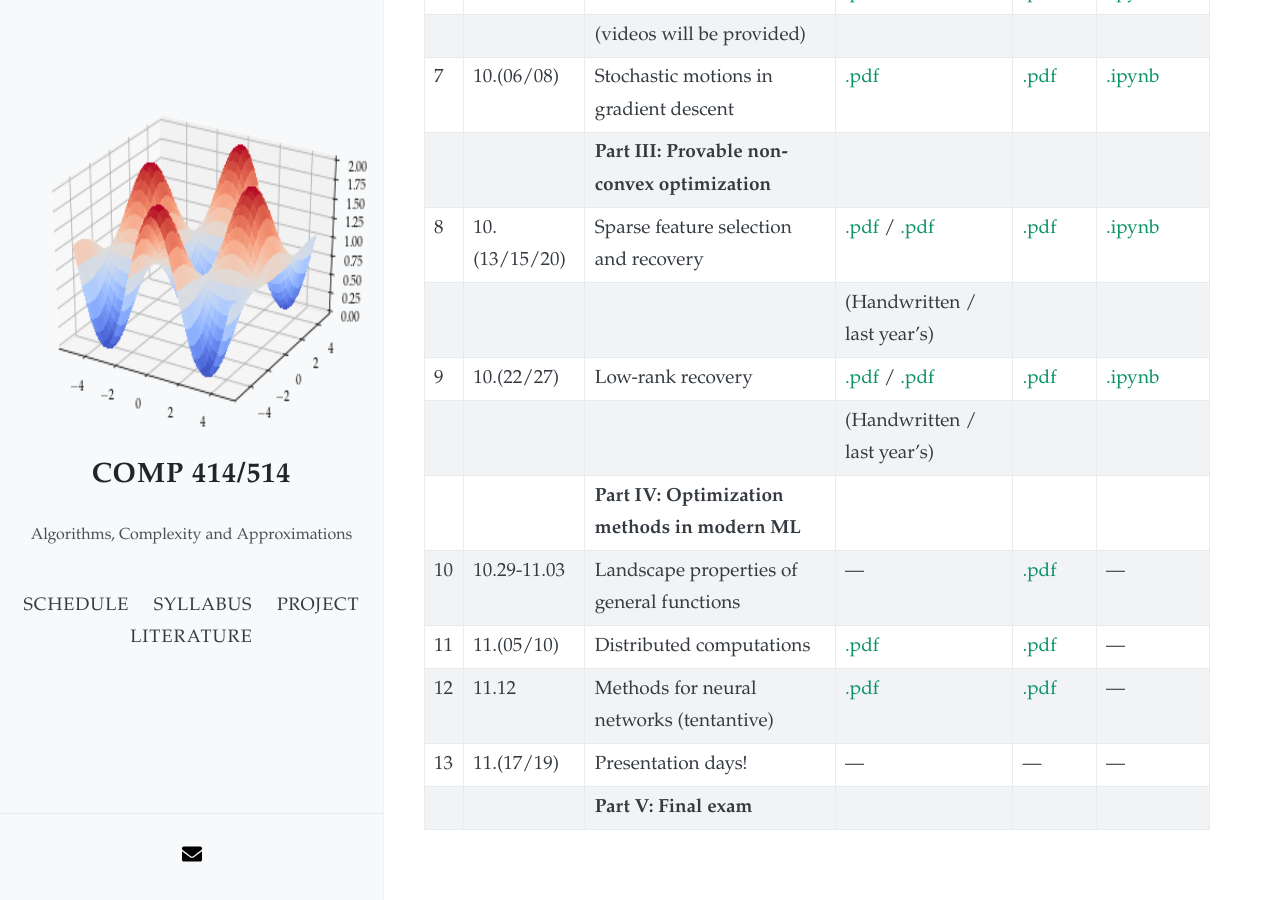
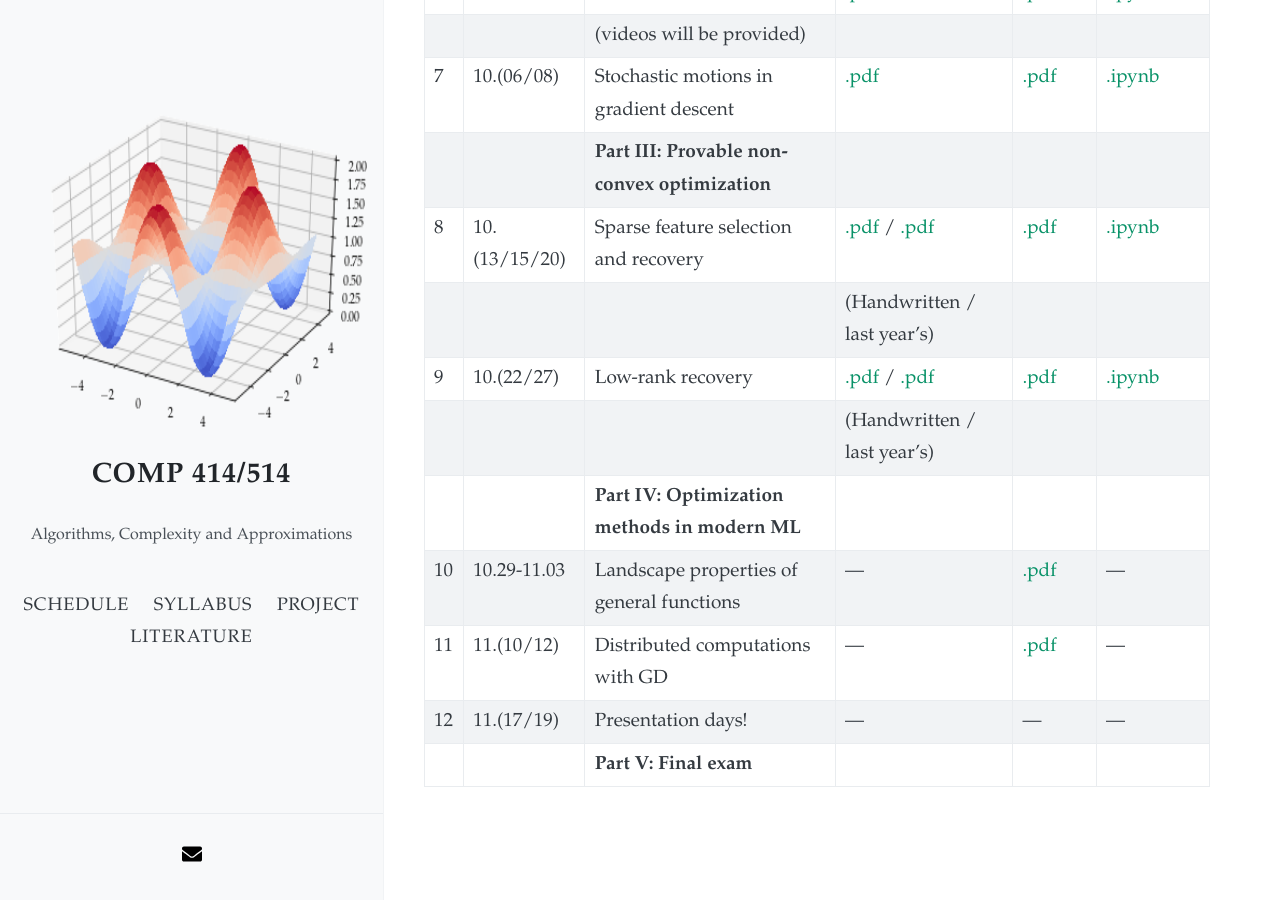
Before and after one commit to akyrillidis/comp414-514, a Jekyll site: the page built from schedule.md, in a window 1280 px wide and 900 px high, scrolled down 721 px. Built offline with Jekyll 4.4.1, drawn with Linux system fonts in a browser that asks for light colours; nearby versions of some CDN libraries; after the commit the page ends 1578 px from its top, so only the background shows below that.

Commit message:
Update schedule.md

```diff
--- a/schedule.md
+++ b/schedule.md
@@ -26,9 +26,8 @@ layout: default
 |  |  | | (Handwritten / last year's) |  | |
 | | | **Part IV: Optimization methods in modern ML** | | | |
 | 10 | 10.29-11.03 | Landscape properties of general functions | ---  | [.pdf](/schedule/images/Lecture 10.pdf) | --- |
-| 11 | 11.(05/10) | Distributed computations | [.pdf]()  | [.pdf]() | --- |
-| 12 | 11.12 | Methods for neural networks (tentantive) | [.pdf]()  | [.pdf]() | --- |
-| 13 | 11.(17/19) | Presentation days!  | ---  | ---  | --- |
+| 11 | 11.(10/12) | Distributed computations with GD | --- | [.pdf](/schedule/images/Lecture 11.pdf) | --- |
+| 12 | 11.(17/19) | Presentation days!  | ---  | ---  | --- |
 | | | **Part V: Final exam** | | | |
 
 &nbsp;
```
